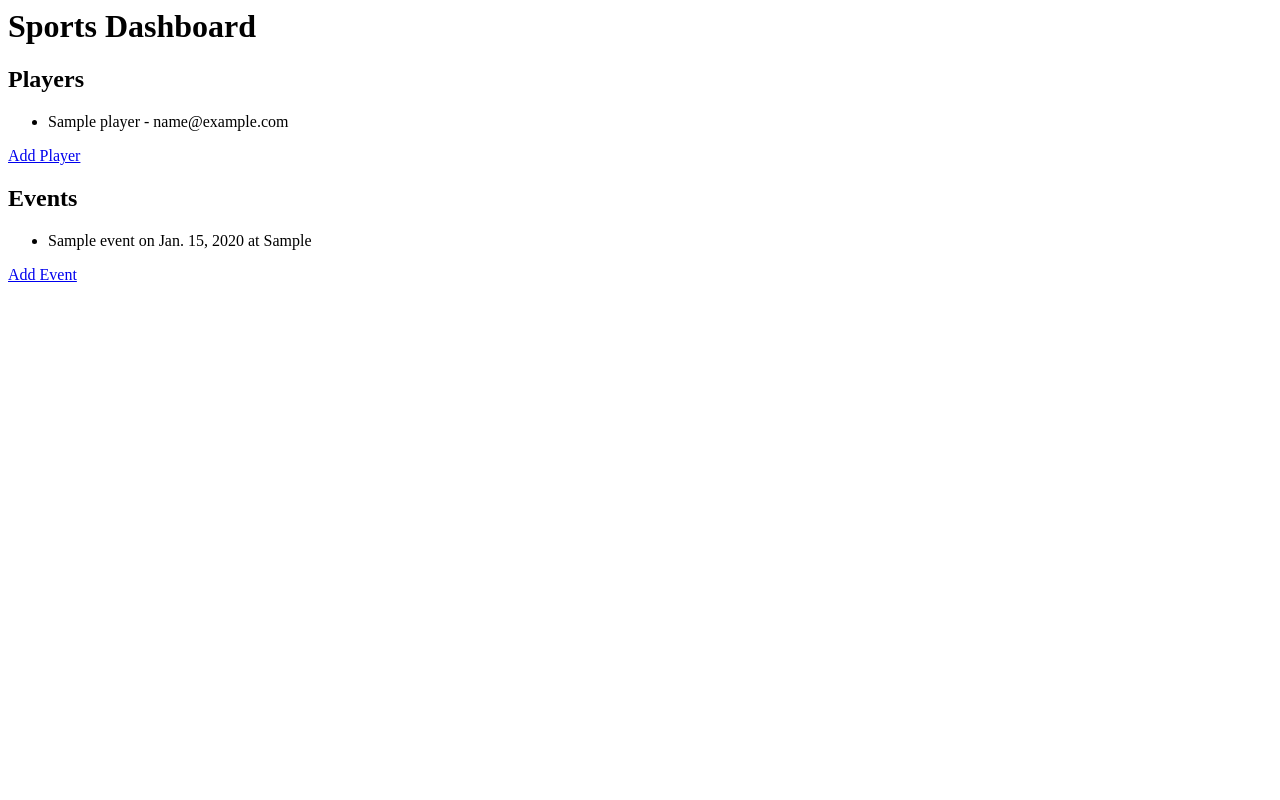
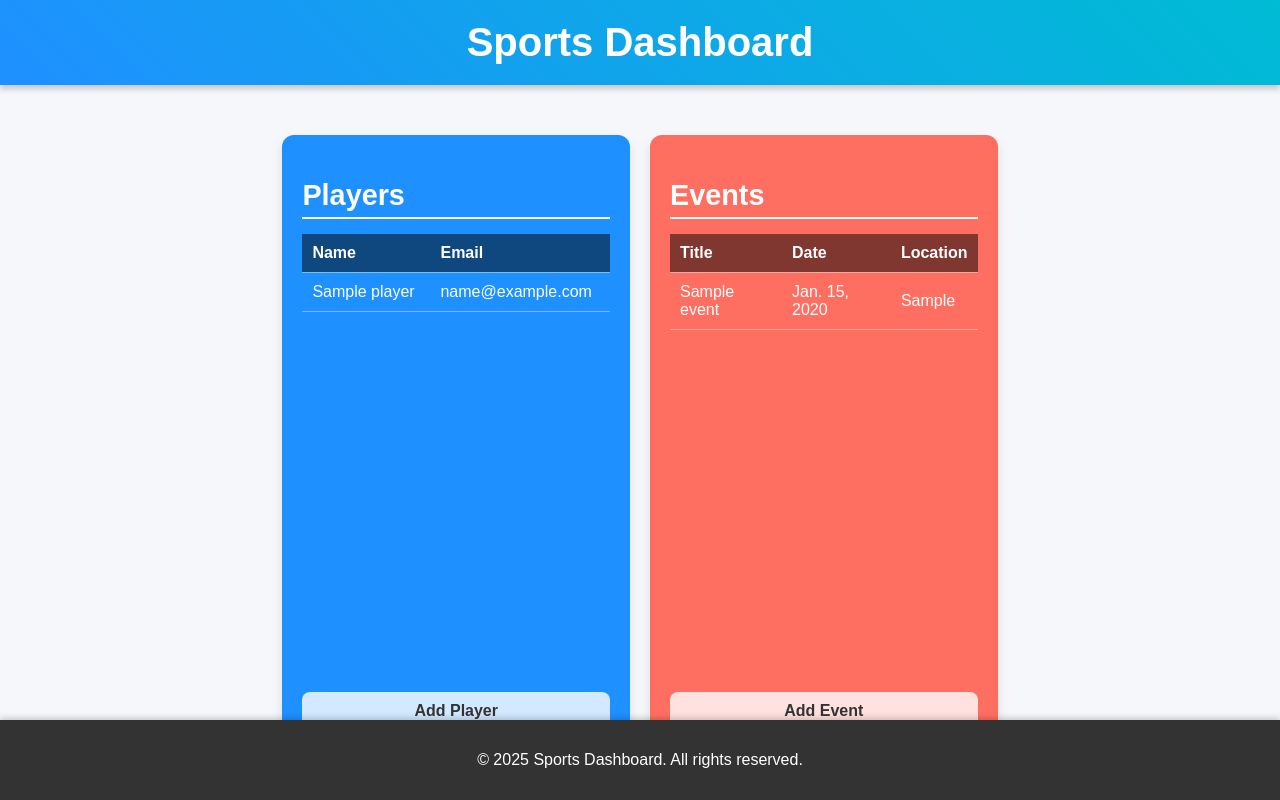
Before and after one commit to AjaySangwan756/Sports, a Django app: page / in a window 1280 px wide. Run offline with Django 5.2, Linux system fonts and the light colour scheme; tables that the repository leaves empty hold one stand-in row (values such as "Sample post").

Commit message:
design dashboard

```diff
--- a/Sports_management/templates/dashboard.html
+++ b/Sports_management/templates/dashboard.html
@@ -1,16 +1,183 @@
+<!DOCTYPE html>
+<html lang="en">
+<head>
+    <meta charset="UTF-8">
+    <meta name="viewport" content="width=device-width, initial-scale=1.0">
+    <title>Sports Dashboard</title>
+    <style>
+        body {
+            font-family: 'Arial', sans-serif;
+            margin: 0;
+            padding: 0;
+            background-color: #f5f7fa;
+            color: #333;
+            display: flex;
+            flex-direction: column;
+            min-height: 100vh;
+        }
+
+        header {
+            background: linear-gradient(45deg, #1e90ff, #00bcd4);
+            color: #fff;
+            padding: 20px 0;
+            text-align: center;
+            box-shadow: 0 4px 6px rgba(0, 0, 0, 0.2);
+        }
+
+        header h1 {
+            margin: 0;
+            font-size: 2.5rem;
+        }
+
+        .dashboard-container {
+            display: flex;
+            justify-content: space-between;
+            gap: 20px;
+            max-width: 1200px;
+            margin: 30px auto;
+            padding: 20px;
+            flex-grow: 1;
+        }
+
+        .section-container {
+            flex: 1;
+            padding: 20px;
+            border-radius: 12px;
+            color: #fff;
+            box-shadow: 0 6px 12px rgba(0, 0, 0, 0.1);
+            display: flex;
+            flex-direction: column;
+            background: #1e90ff; /* Default color */
+        }
+
+        .section-events {
+            background: #ff6f61;
+        }
+
+        h2 {
+            font-size: 1.8rem;
+            margin-bottom: 15px;
+            border-bottom: 2px solid #fff;
+            padding-bottom: 5px;
+        }
+
+        table {
+            width: 100%;
+            border-collapse: collapse;
+            margin-bottom: 15px;
+        }
+
+        table th, table td {
+            text-align: left;
+            padding: 10px;
+            border-bottom: 1px solid rgba(255, 255, 255, 0.4);
+            color: #fff;
+        }
+
+        .scrollable {
+            max-height: 200px; /* Limit table height */
+            overflow-y: auto;
+        }
+
+        table th {
+            position: sticky;
+            top: 0;
+            background: rgba(0, 0, 0, 0.5);
+        }
+
+        .add-btn {
+            display: inline-block;
+            margin-top: auto;
+            padding: 10px 15px;
+            background: rgba(255, 255, 255, 0.8);
+            color: #333;
+            text-decoration: none;
+            border-radius: 8px;
+            text-align: center;
+            font-weight: bold;
+            transition: background 0.3s ease, color 0.3s ease;
+        }
+
+        .add-btn:hover {
+            background: #fff;
+            color: #000;
+        }
+
+        footer {
+            text-align: center;
+            padding: 15px 0;
+            background: #333;
+            color: #fff;
+            position: fixed;
+            bottom: 0;
+            width: 100%;
+            box-shadow: 0 -2px 6px rgba(0, 0, 0, 0.2);
+        }
+
+        @media (max-width: 768px) {
+            .dashboard-container {
+                flex-direction: column;
+            }
+        }
+    </style>
+</head>
+<body>
+    <header>
         <h1>Sports Dashboard</h1>
+    </header>
+    <div class="dashboard-container">
+        <!-- Players Section -->
+        <div class="section-container section-players">
             <h2>Players</h2>
-<ul>
+            <div class="scrollable">
+                <table>
+                    <thead>
+                        <tr>
+                            <th>Name</th>
+                            <th>Email</th>
+                        </tr>
+                    </thead>
+                    <tbody>
                         {% for player in players %}
-    <li>{{ player.name }} - {{ player.email }}</li>
+                        <tr>
+                            <td>{{ player.name }}</td>
+                            <td>{{ player.email }}</td>
+                        </tr>
                         {% endfor %}
-</ul>
-<a href="{% url 'add_player' %}">Add Player</a>
+                    </tbody>
+                </table>
+            </div>
+            <a href="{% url 'add_player' %}" class="add-btn">Add Player</a>
+        </div>
 
+        <!-- Events Section -->
+        <div class="section-container section-events">
             <h2>Events</h2>
-<ul>
+            <div class="scrollable">
+                <table>
+                    <thead>
+                        <tr>
+                            <th>Title</th>
+                            <th>Date</th>
+                            <th>Location</th>
+                        </tr>
+                    </thead>
+                    <tbody>
                         {% for event in events %}
-    <li>{{ event.title }} on {{ event.date }} at {{ event.location }}</li>
+                        <tr>
+                            <td>{{ event.title }}</td>
+                            <td>{{ event.date }}</td>
+                            <td>{{ event.location }}</td>
+                        </tr>
                         {% endfor %}
-</ul>
-<a href="{% url 'add_event' %}">Add Event</a>
+                    </tbody>
+                </table>
+            </div>
+            <a href="{% url 'add_event' %}" class="add-btn">Add Event</a>
+        </div>
+    </div>
+    <footer>
+        <p>&copy; 2025 Sports Dashboard. All rights reserved.</p>
+    </footer>
+</body>
+</html>
```
Lines whose indentation alone changed are shown as unchanged.
